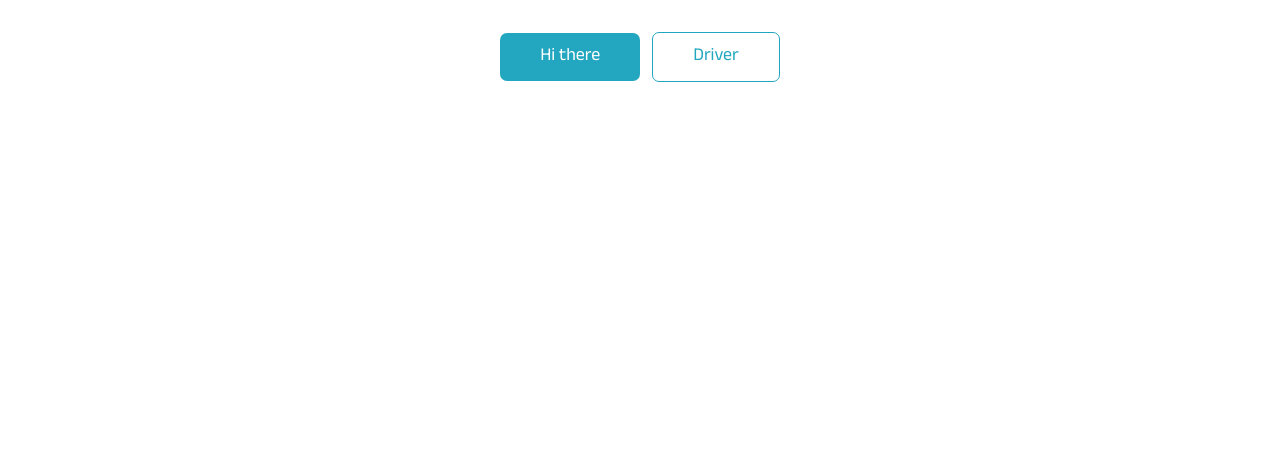
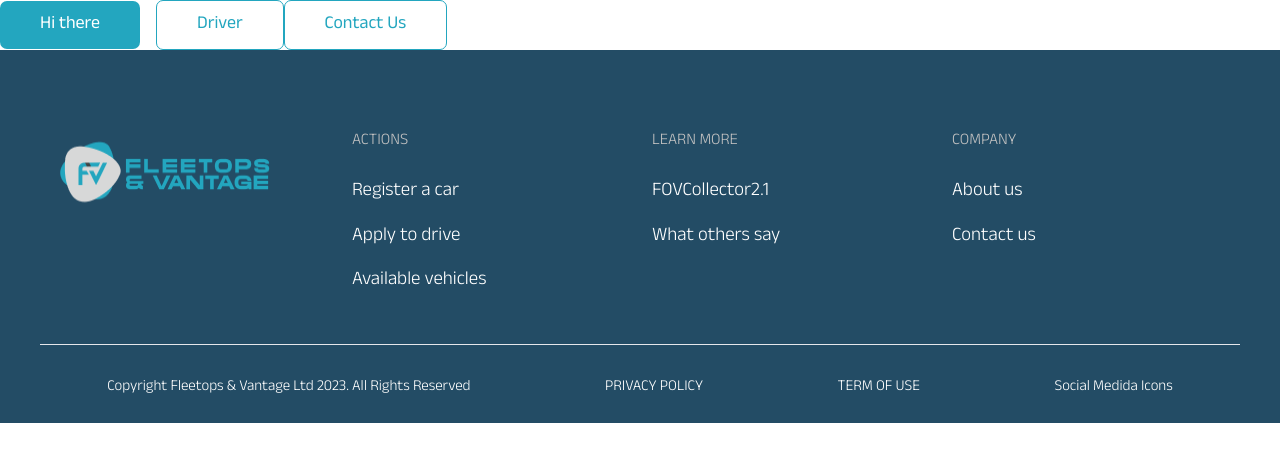
Before and after one commit to Touchstack/FleetOps, a React (Vite) app: page / in a window 1280 px wide. Shown: the top 462 px of the page. Built offline with nearby package versions, Linux system fonts and the light colour scheme.

Commit message:
Footer, modified primary button

```diff
--- a/src/App.css
+++ b/src/App.css
@@ -1,45 +1,4 @@
-#root {
-  max-width: 1280px;
-  margin: 0 auto;
-  padding: 2rem;
-  text-align: center;
-}
 
-.logo {
-  height: 6em;
-  padding: 1.5em;
-  will-change: filter;
-  transition: filter 300ms;
-}
-.logo:hover {
-  filter: drop-shadow(0 0 2em #646cffaa);
-}
-.logo.react:hover {
-  filter: drop-shadow(0 0 2em #61dafbaa);
-}
-
-@keyframes logo-spin {
-  from {
-    transform: rotate(0deg);
-  }
-  to {
-    transform: rotate(360deg);
-  }
-}
-
-@media (prefers-reduced-motion: no-preference) {
-  a:nth-of-type(2) .logo {
-    animation: logo-spin infinite 20s linear;
-  }
-}
-
-.card {
-  padding: 2em;
-}
-
-.read-the-docs {
-  color: #888;
-}
 
 @font-face {
   font-family:"AnekDevanagari-Bold" ;
--- a/src/App.jsx
+++ b/src/App.jsx
@@ -1,8 +1,9 @@
 import React from "react";
 import "./App.css";
 import  './index.css'
-import PrimaryButton from "./assets/Components/Buttons/PrimaryButton";
+import PrimaryButton from "./assets/components/Buttons/PrimaryButton";
 import OutlinedButton from "./assets/Components/Buttons/OutlinedButton";
+import Footer from "./assets/components/Footer/Footer";
 
 
 export default function App() {
@@ -10,6 +11,9 @@ export default function App() {
     <div className="App">
       <PrimaryButton buttonText={"Hi there"} />
       <OutlinedButton buttonText={"Driver"}/>
+      <OutlinedButton buttonText={"Contact Us"} />
+      <Footer />
     </div>
   );
+
 }
--- a/src/assets/Components/Buttons/PrimaryButton.jsx
+++ b/src/assets/Components/Buttons/PrimaryButton.jsx
@@ -1,11 +1,11 @@
 import React from "react";
 
-export default function OutlindedButton({buttonText}) {
+export default function PrimaryButton({buttonText}) {
 
   return (
       <button
         type="button"
-        className= "text-white text-center bg-fleetBlue font-Regular text-lg px-10 py-2.5 mr-3 rounded-[7px] hover:bg-fleetLightBlue"
+        className= "text-white text-center bg-fleetBlue font-Regular text-lg px-10 py-2.5 mr-4 rounded-[7px] hover:bg-fleetLightBlue"
       >
         {buttonText}
       </button>
--- /dev/null
+++ b/src/assets/components/Footer/Footer.jsx
@@ -0,0 +1,132 @@
+import React, { useState } from "react";
+import AppLogo from "../../../assets/images/fleetops-logo.png";
+
+export default function Footer() {
+  const [hoverIcon, setHoverIcon] = useState("");
+
+  const hoverOver = (icon) => {
+    return setHoverIcon(icon);
+  };
+
+  return (
+    <div className="bg-fleetDeepBlue text-white pt-14 px-4 font-Regular ">
+      <div className="container mx-auto">
+        <footer className="p-4 sm:p-6 font-Light text-[19px]">
+          <div className="md:flex md:justify-center">
+            <div className="grid lg:grid-cols-4 md:grid-cols-1 sm:grid-cols-1 grid-cols-1 gap-8 sm:gap-6">
+              <div className="mb-6 md:mb-0">
+                <a href="/" className="">
+                  <img
+                    className="lg:mr-12"
+                    src={AppLogo}
+                    alt="App Logo"
+                    style={{ width: 228, height: 86 }}
+                  />
+                </a>
+              </div>
+              <div>
+                <h2 className="text-fleetGrey mb-6 text-base">ACTIONS</h2>
+                <ul className="">
+                  <li className="mb-4">
+                    <a
+                      href="https://portal.bargainmotogh.com/car-listings"
+                      className="hover:underline hover:text-fleetLightBlue"
+                    >
+                      Register a car
+                    </a>
+                  </li>
+                  <li className="mb-4">
+                    <a
+                      href="/dealersguide"
+                      className="hover:underline hover:text-fleetFooterHover"
+                    >
+                      Apply to drive
+                    </a>
+                  </li>
+                  <li className="mb-4">
+                    <a
+                      href="/contact"
+                      className="hover:underline hover:text-fleetFooterHover"
+                    >
+                      Available vehicles
+                    </a>
+                  </li>
+                </ul>
+              </div>
+              <div>
+                <h2 className="text-fleetGrey mb-6 text-base">LEARN MORE</h2>
+                <ul className="">
+                  <li className="mb-4">
+                    <a
+                      href="https://portal.bargainmotogh.com/car-listings"
+                      className="hover:underline hover:text-fleetFooterHover"
+                    >
+                      FOVCollector2.1
+                    </a>
+                  </li>
+                  <li className="mb-4">
+                    <a
+                      href="https://portal.bargainmotogh.com/sellers"
+                      className="hover:underline hover:text-fleetFooterHover"
+                    >
+                      What others say
+                    </a>
+                  </li>
+                </ul>
+              </div>
+
+              <div>
+                <h2 className="text-fleetGrey mb-6 text-base">
+                  COMPANY
+                </h2>
+                <ul className="">
+                  <li className="mb-4">
+                    <a
+                      href="https://portal.bargainmotogh.com/car-listings"
+                      className="hover:underline hover:text-fleetFooterHover"
+                    >
+                      About us
+                    </a>
+                  </li>
+                  <li className="mb-4">
+                    <a
+                      href="https://portal.bargainmotogh.com/sellers"
+                      className="hover:underline hover:text-fleetFooterHover"
+                    >
+                      Contact us
+                    </a>
+                  </li>
+                </ul>
+              </div>
+            </div>
+          </div>
+          <hr className="my-6 border-gray-200 sm:mx-auto lg:my-8" />
+          <div className="">
+            <div className="flex flex-col lg:flex-row md:flex-col  sm:flex-col lg:justify-around lg:items-center text-[15px]">
+              <div className="">
+                <a href="/">
+                  Copyright Fleetops & Vantage Ltd 2023. All Rights Reserved
+                </a>
+              </div>
+              <div className=" ">
+                <a href="/">
+                  PRIVACY POLICY
+                </a>
+              </div>
+              <div className="  ">
+                <a href="/">
+                  TERM OF USE
+                </a>
+              </div>
+              <div className="">
+                <span className=" sm:text-center ">
+                  Social Medida Icons{" "}
+                </span>
+              </div>
+            </div>
+          </div>
+        </footer>
+      </div>
+    </div>
+  );
+}
--- /dev/null
+++ b/src/assets/components/Navbar/NavBar.jsx
@@ -0,0 +1 @@
+import React from "react";
--- a/tailwind.config.js
+++ b/tailwind.config.js
@@ -16,6 +16,9 @@ module.exports = {
       colors: {
         fleetBlue: "#23A6BF",
         fleetLightBlue: "#30aec7",
+        fleetDeepBlue: "#234C65",
+        fleetGrey: "#C0C0C0",
+        fleetFooterHover: "#08B5D6",
       },
     },
   },
```
Also changed, not shown: src/App.js (deleted), src/assets/components/Footer/FooterBottom.jsx (added), src/assets/images/fleetops-logo.png (added).
